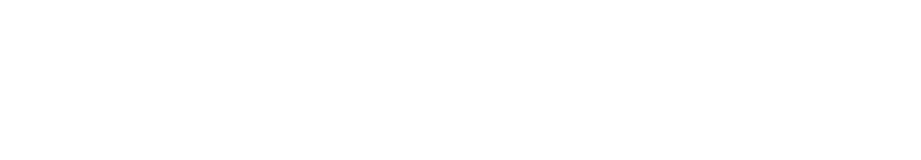
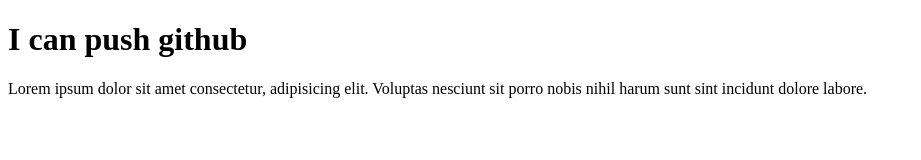
Before and after one commit to naheda2022/my-first-repo, a plain HTML site: page index.html in a window 1280 px wide. Shown: the whole page, without its empty margins (0-921 px from the left). Drawn offline with Linux system fonts and the light colour scheme.

Commit message:
paragraph added

```diff
--- a/index.html
+++ b/index.html
@@ -7,6 +7,7 @@
     <title>my first github repo</title>
 </head>
 <body>
-
+   <h1>I can push github</h1>
+   <p>Lorem ipsum dolor sit amet consectetur, adipisicing elit. Voluptas nesciunt sit porro nobis nihil harum sunt sint incidunt dolore labore.</p>
 </body>
 </html>
```
